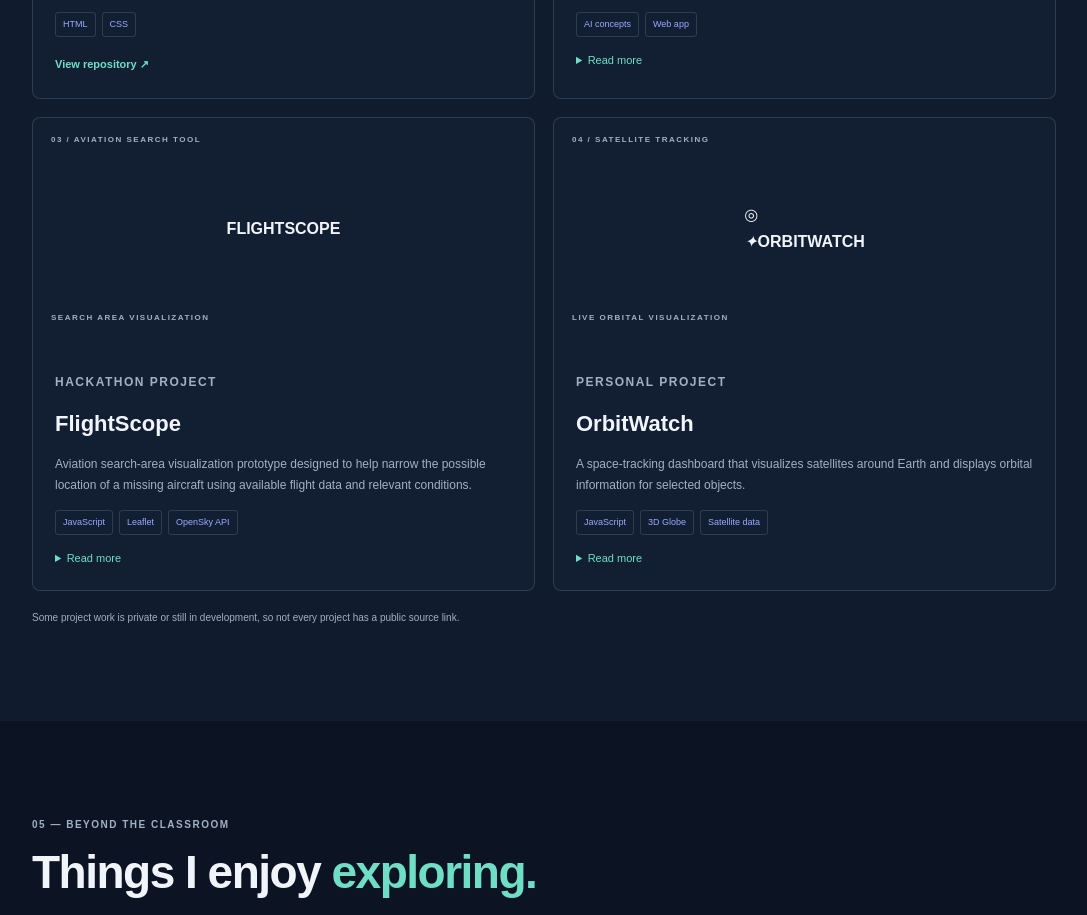
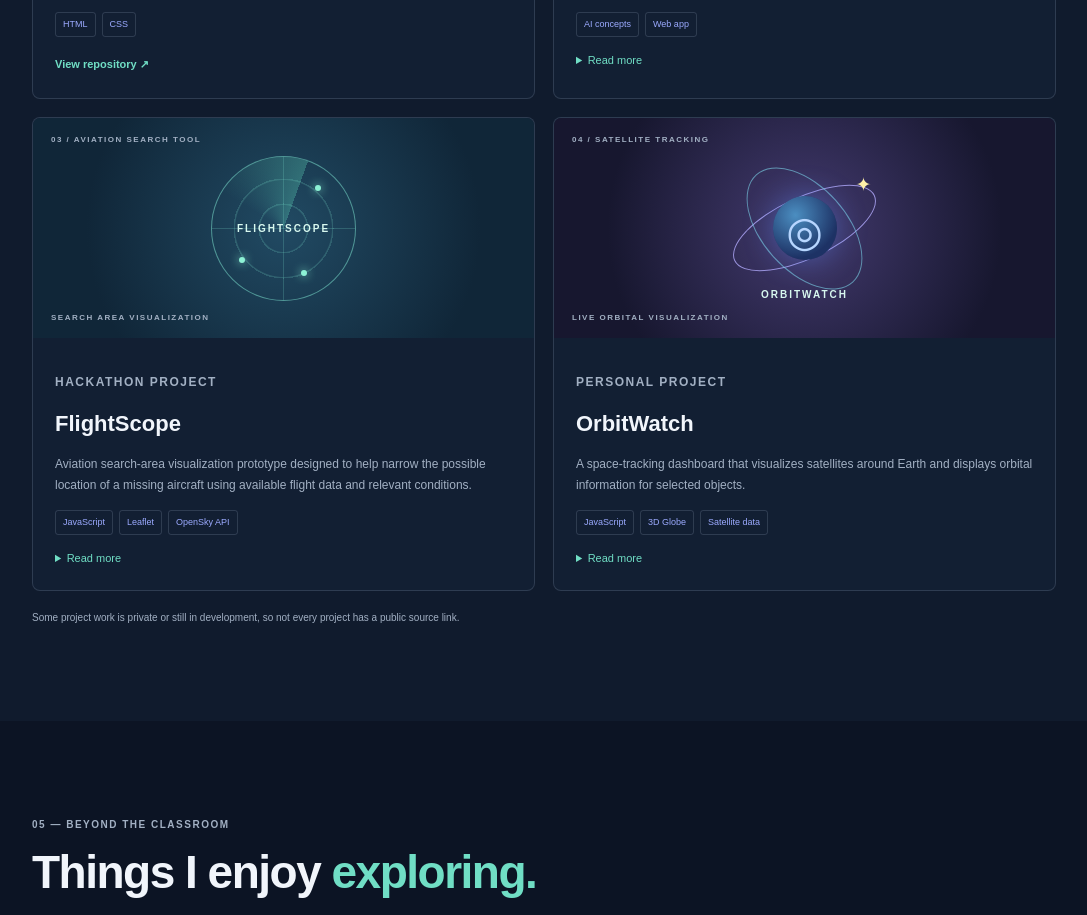
Before and after one commit to KABIR200822/MY_PORTFOLIO, a plain HTML site: page index.html in a window 1280 px wide. Shown: the part 3073-3988 px from the top of the page, without its empty margins (96-1183 px from the left). Drawn offline with Linux system fonts and the light colour scheme.

Commit message:
Style FlightScope and OrbitWatch project cards

```diff
--- a/styles.css
+++ b/styles.css
@@ -127,6 +127,21 @@ nav a:hover, .header-link:hover, footer a:hover { color: var(--mint); }
 .project-art { height: 220px; position: relative; display: grid; place-items: center; overflow: hidden; }
 .portfolio-art { background: radial-gradient(circle, #2c4770, #172b45 70%); }
 .bissetu-art { background: radial-gradient(circle, #24534f, #142f36 70%); }
+.flightscope-art { background: radial-gradient(circle, #214a63, #102638 72%); }
+.orbitwatch-art { background: radial-gradient(circle, #443b70, #17172f 72%); }
+.flight-radar { width: 145px; height: 145px; border: 1px solid rgba(125,224,206,.55); border-radius: 50%; position: relative; display: grid; place-items: center; background: repeating-radial-gradient(circle, transparent 0 23px, rgba(125,224,206,.2) 24px 25px); }
+.flight-radar:before, .flight-radar:after { content: ""; position: absolute; background: rgba(125,224,206,.22); }
+.flight-radar:before { width: 100%; height: 1px; } .flight-radar:after { width: 1px; height: 100%; }
+.flight-radar b, .orbit-graphic b { color: #d8f8ef; font-size: 10px; letter-spacing: 2px; z-index: 2; }
+.radar-sweep { position: absolute; inset: 0; border-radius: 50%; background: conic-gradient(from 20deg, transparent 0 78%, rgba(98,220,190,.3) 100%); }
+.radar-point { position: absolute; width: 6px; height: 6px; border-radius: 50%; background: #8df2d5; box-shadow: 0 0 10px #8df2d5; }
+.point-one { top: 28px; right: 34px; } .point-two { bottom: 37px; left: 27px; } .point-three { bottom: 24px; right: 48px; }
+.orbit-graphic { width: 180px; height: 150px; position: relative; display: grid; place-items: center; }
+.orbit-earth { width: 64px; height: 64px; border-radius: 50%; display: grid; place-items: center; color: #b7d6ff; font-size: 42px; background: radial-gradient(circle at 35% 30%, #4b8ec1, #1d3265 70%); box-shadow: 0 0 30px rgba(92,143,255,.4); z-index: 1; }
+.orbit-ring { position: absolute; width: 155px; height: 62px; border: 1px solid rgba(180,173,255,.8); border-radius: 50%; transform: rotate(-25deg); }
+.orbit-b { transform: rotate(48deg); width: 145px; height: 85px; border-color: rgba(126,213,236,.6); }
+.orbit-satellite { position: absolute; top: 16px; right: 23px; color: #fff1a8; font-size: 19px; font-style: normal; }
+.orbit-graphic b { position: absolute; bottom: 0; }
 .art-top, .art-bottom { position: absolute; left: 18px; font-size: 8px; }
 .art-top { top: 15px; } .art-bottom { bottom: 14px; }
 .browser-window { width: 190px; height: 125px; border: 1px solid #9eb3d3; border-radius: 7px; background: #0d1b2e; padding: 12px; box-shadow: 0 15px 35px rgba(0,0,0,.25); }
```
